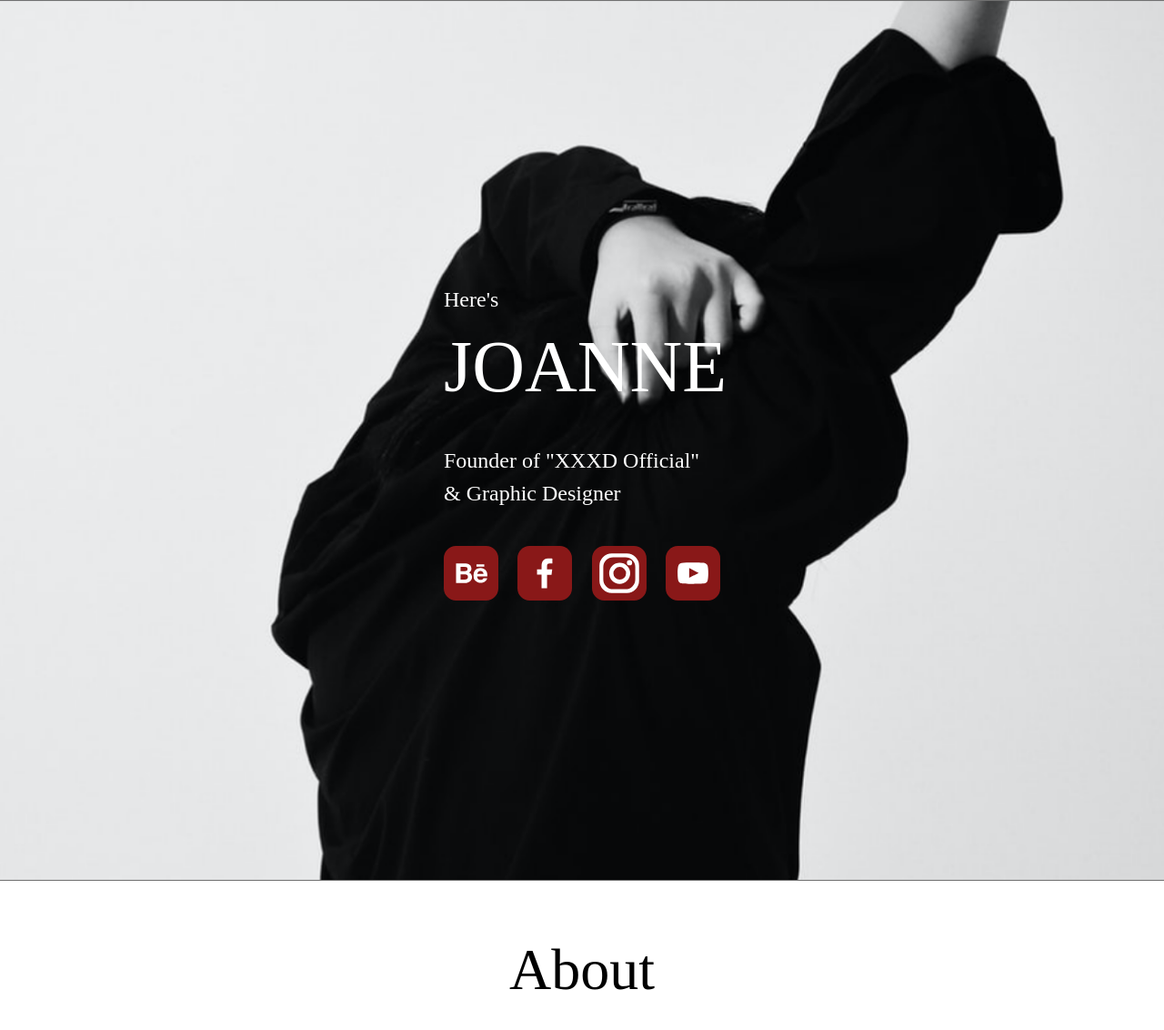
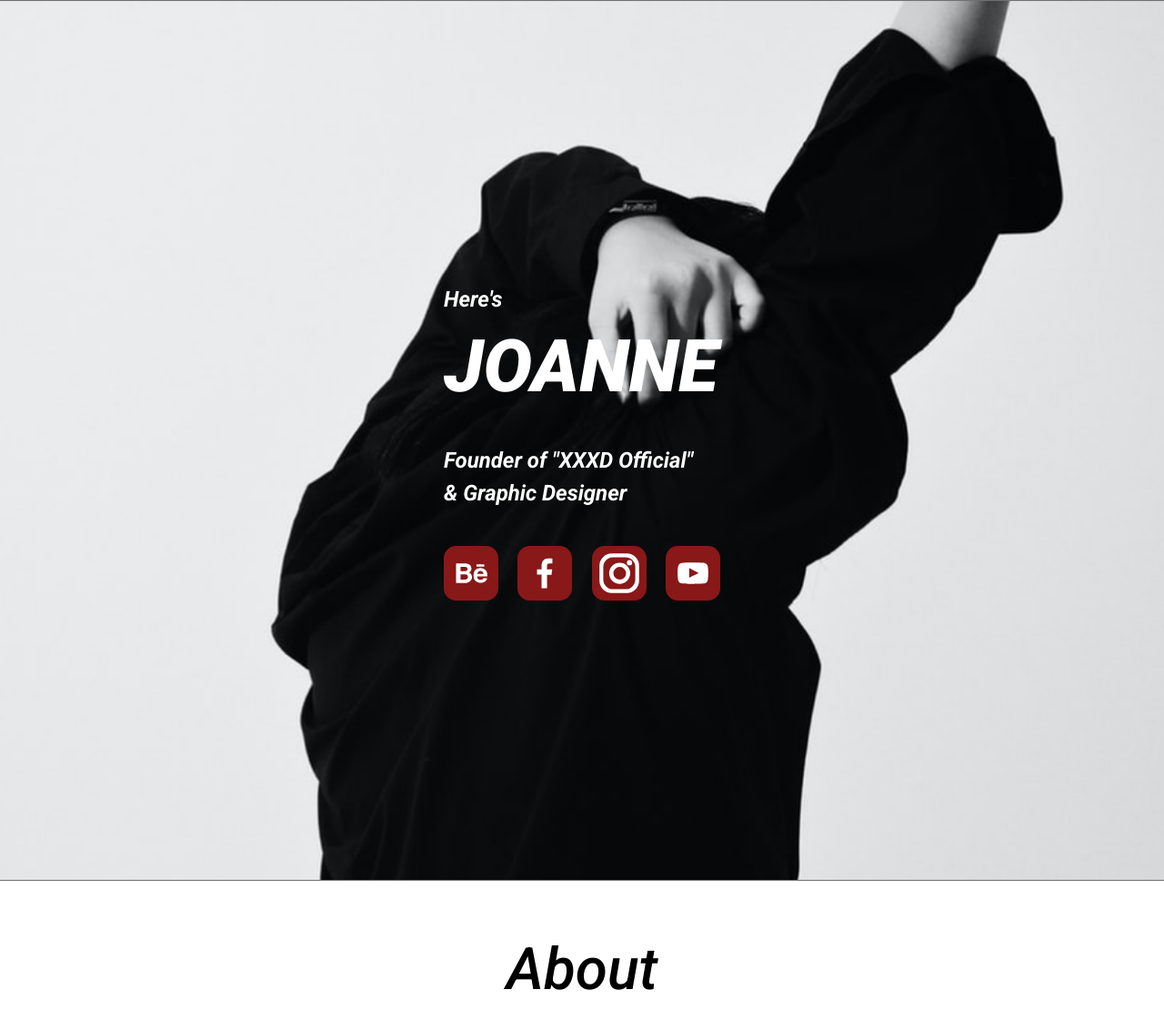
Before and after one commit to GcTzw/HexWeek2, a plain HTML site: page index.html in a window 1280 px wide. Shown: the top 1132 px of the page at 91% size. Drawn offline with Linux system fonts and the light colour scheme.

Commit message:
更新字體

```diff
--- a/index.html
+++ b/index.html
@@ -4,6 +4,9 @@
     <meta charset="UTF-8">
     <meta http-equiv="X-UA-Compatible" content="IE=edge">
     <meta name="viewport" content="width=device-width, initial-scale=1.0">
+    <link rel="preconnect" href="https://fonts.googleapis.com">
+<link rel="preconnect" href="https://fonts.gstatic.com" crossorigin>
+<link href="https://fonts.googleapis.com/css2?family=Roboto:ital,wght@0,400;1,400;1,500;1,700;1,900&display=swap" rel="stylesheet">
     <link rel="stylesheet" href="style.css">
     <title>第二週個人履歷</title>
 </head>
--- a/style.css
+++ b/style.css
@@ -54,6 +54,22 @@ table {
 img{
     vertical-align: middle;
 }
+h1{
+    font-size: 80px;
+    line-height: 106px;
+    font-weight: 900;
+}
+h2{
+    font-size: 64px;
+    line-height: 84px;
+    text-align: center;
+}
+body{
+    font-family: 'Roboto', 'sans-serif';
+    font-weight: 500;
+    font-style: italic;
+}
+
 
 .wrap{
     margin: 0 auto;
@@ -111,9 +127,6 @@ img{
 .bg-black{
     background-color: #000;
 }
-.bg-lightGreen{
-    background-color: lightGreen;
-}
 
 .w-288{
     width: 288px;
@@ -132,16 +145,21 @@ img{
     padding: 308px 0;
     color: #fff;
 }
+.header img:hover{
+    background-color: blue;
+}
 .upTitle{
     font-size: 24px;
     line-height: 42px;
     text-align: left;
+    font-weight: 700;
 }
 .subTitle{
     font-size: 24px;
     line-height: 1.5;
     margin-top: 32px;
     text-align: left;
+    font-weight: 700;
 }
 .bg-img{
     background: url(img/banner.png);
@@ -164,6 +182,7 @@ img{
 .personInfo li
 {
     margin-top: 4px;
+    font-weight: 700;
 }
 .school{
     font-size: 24px;
@@ -174,6 +193,7 @@ img{
     margin-top: 28px;
     font-size: 24px;
     line-height: 42px;
+    font-weight: 700;
 }
 .dot {
     display: flex;
@@ -237,18 +257,7 @@ img{
     color: #fff;
     text-decoration: none;
 }
-
-h1{
-    font-size: 80px;
-    line-height: 106px;
+.footer a:hover{
+    color: blue;
+    text-decoration: underline;
 }
-
-h2{
-    font-size: 64px;
-    line-height: 84px;
-    text-align: center;
-}
-
-body{
-    font-family:Microsoft JhengHei,PingFangTC;
-}
```
